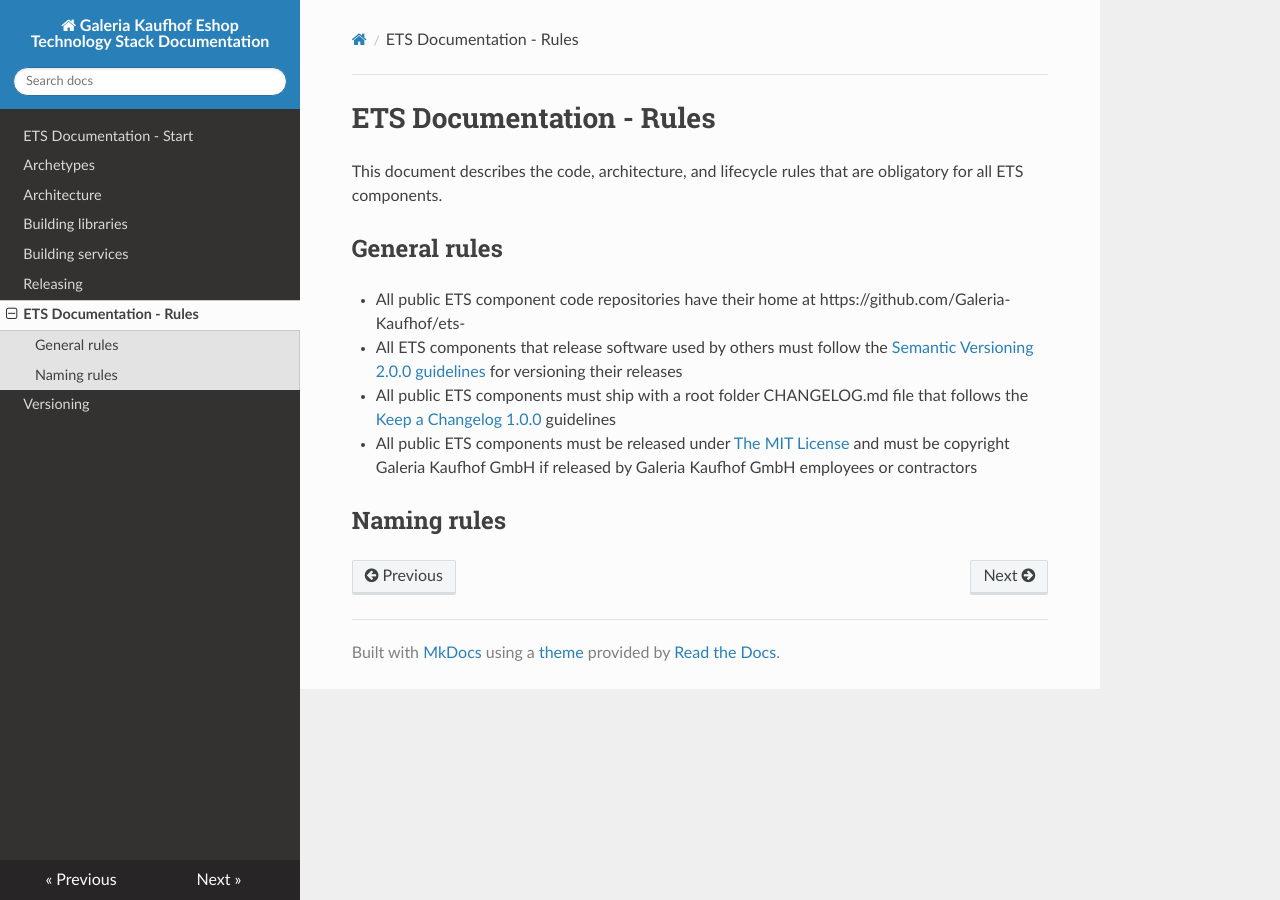
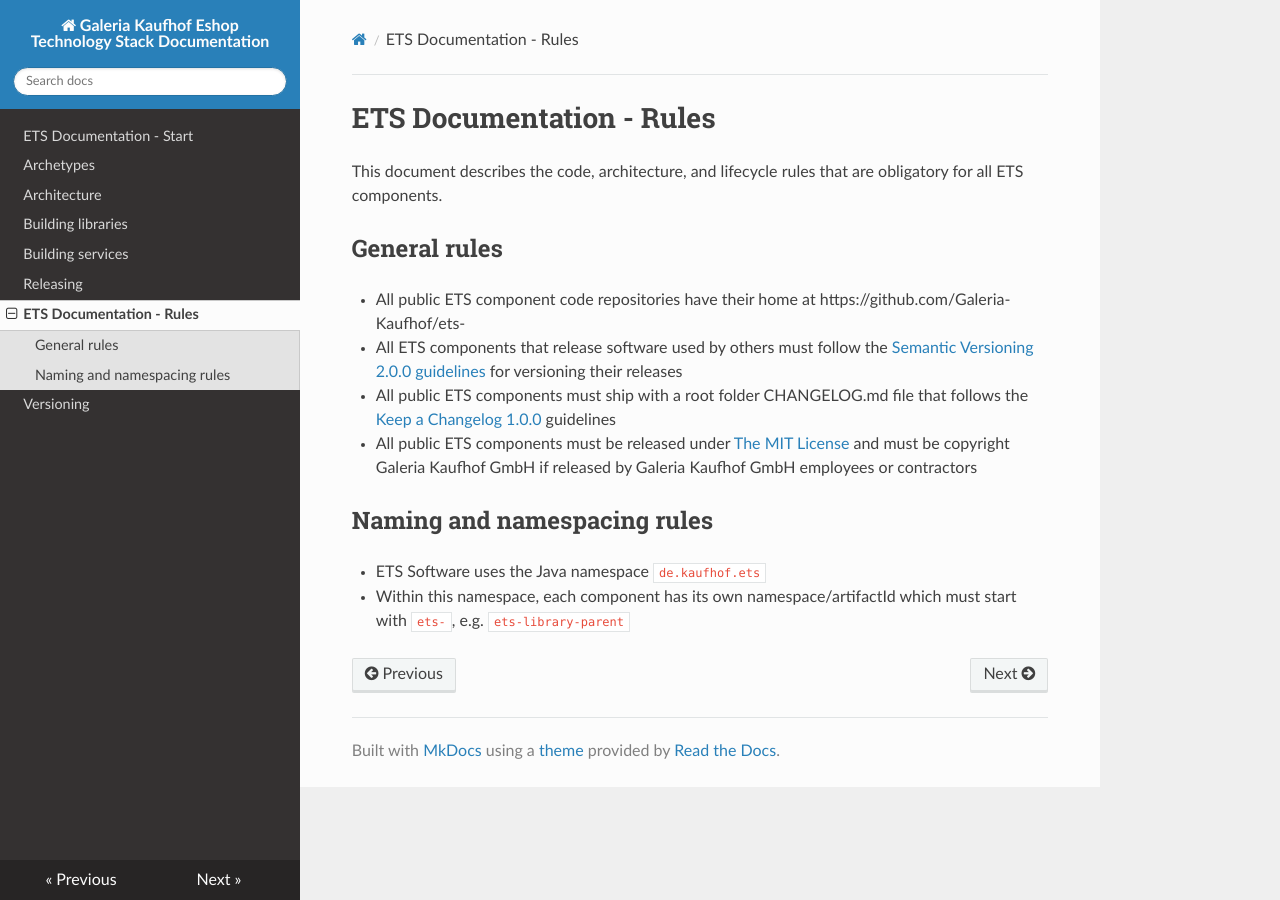
Before and after one commit to Galeria-Kaufhof/ets-documentation, an MkDocs documentation site: the page built from docs/rules.md, in a window 1280 px wide. Built offline with MkDocs 1.6.1, drawn with Linux system fonts in a browser that asks for light colours; nearby versions of some CDN libraries.

Commit message:
Some first naming rules.

```diff
--- a/docs/rules.md
+++ b/docs/rules.md
@@ -14,6 +14,8 @@
 - All public ETS components must be released under [The MIT License](https://opensource.org/licenses/MIT) and must be copyright Galeria Kaufhof GmbH if released by Galeria Kaufhof GmbH employees or contractors
 
 
+## Naming and namespacing rules
 
+- ETS Software uses the Java namespace `de.kaufhof.ets`
 
-## Naming rules
+- Within this namespace, each component has its own namespace/artifactId which must start with ` ets-`, e.g. `ets-library-parent`
```
